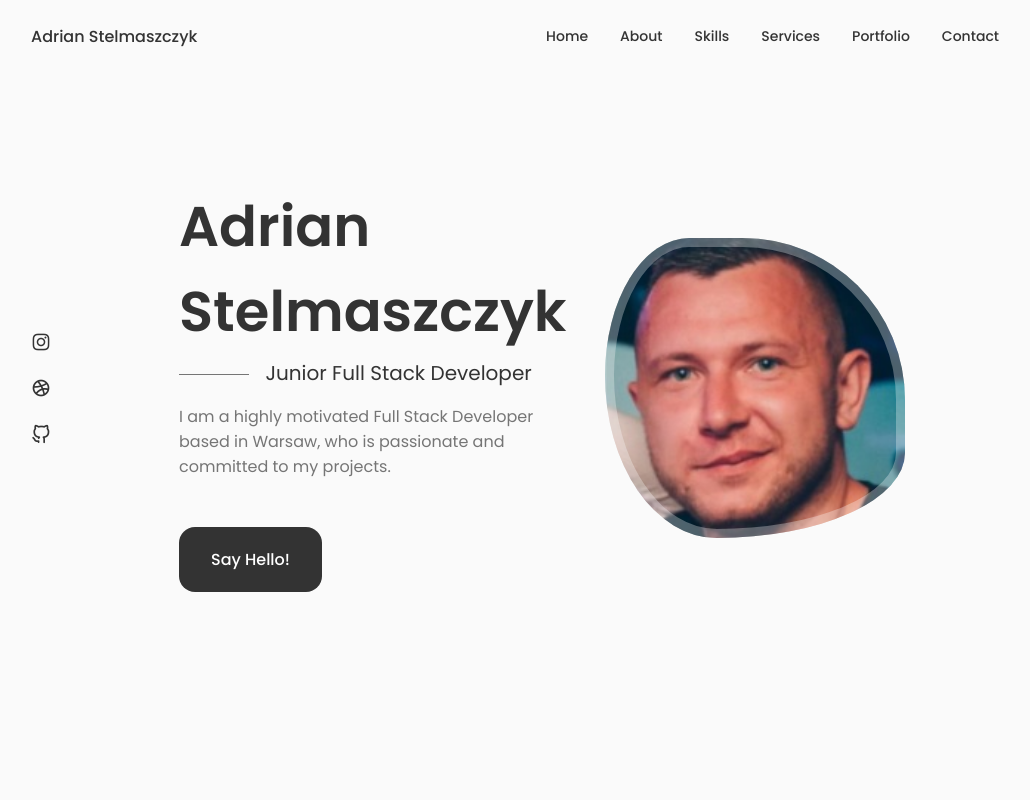
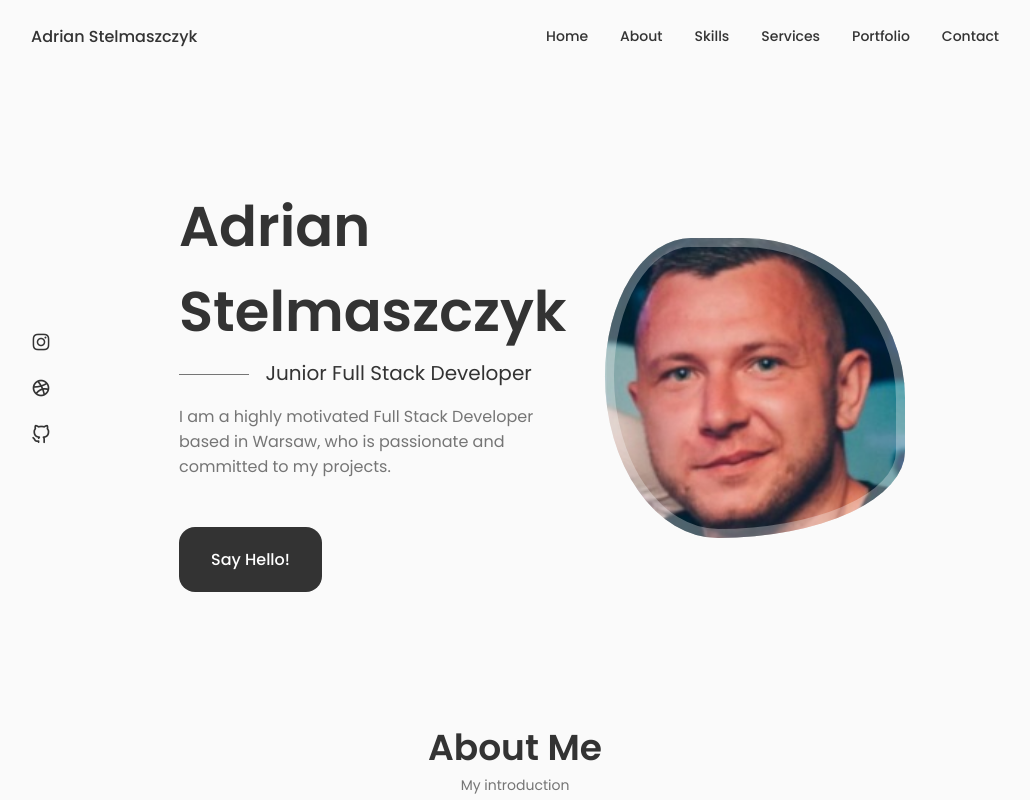
Before and after one commit to stelmaszczykadrian/Portfolio, a React (Create React App) app in the folder portfolio/: page / in a window 1280 px wide. Shown: the top 800 px of the page, without its empty margins (125-1155 px from the left). Built offline with nearby package versions, Linux system fonts and the light colour scheme; the HTML template or start-up script is replaced by a standard one.

Commit message:
Feature: Add About component to App

```diff
--- a/portfolio/src/App.js
+++ b/portfolio/src/App.js
@@ -1,6 +1,7 @@
 import  './App.css'
 import Header from "./components/header/Header";
 import Home from "./components/home/Home";
+import About from "./components/about/About";
 
 function App() {
   return (
@@ -8,6 +9,7 @@ function App() {
         <Header/>
         <main className="main">
             <Home/>
+            <About/>
         </main>
     </>
   );
```
